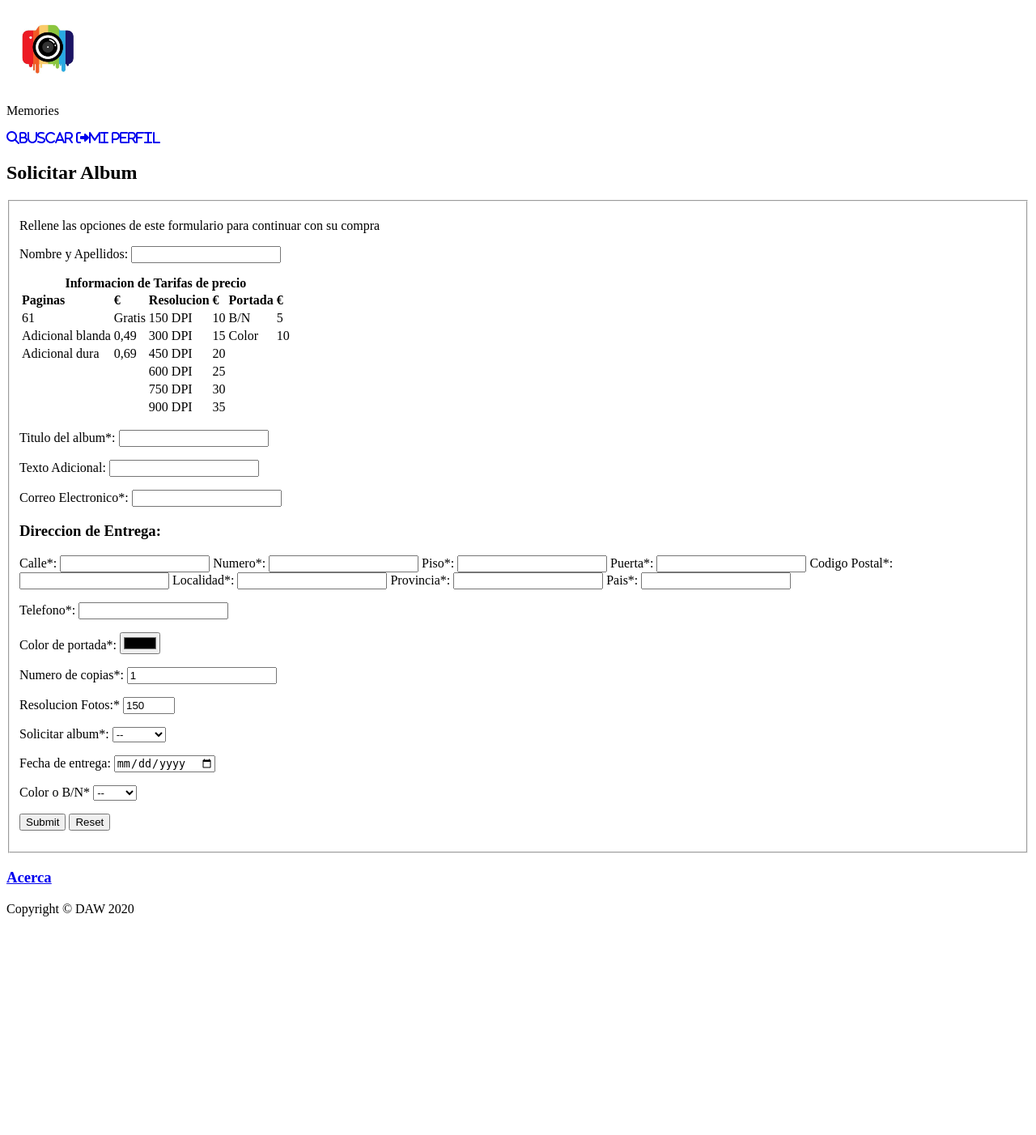
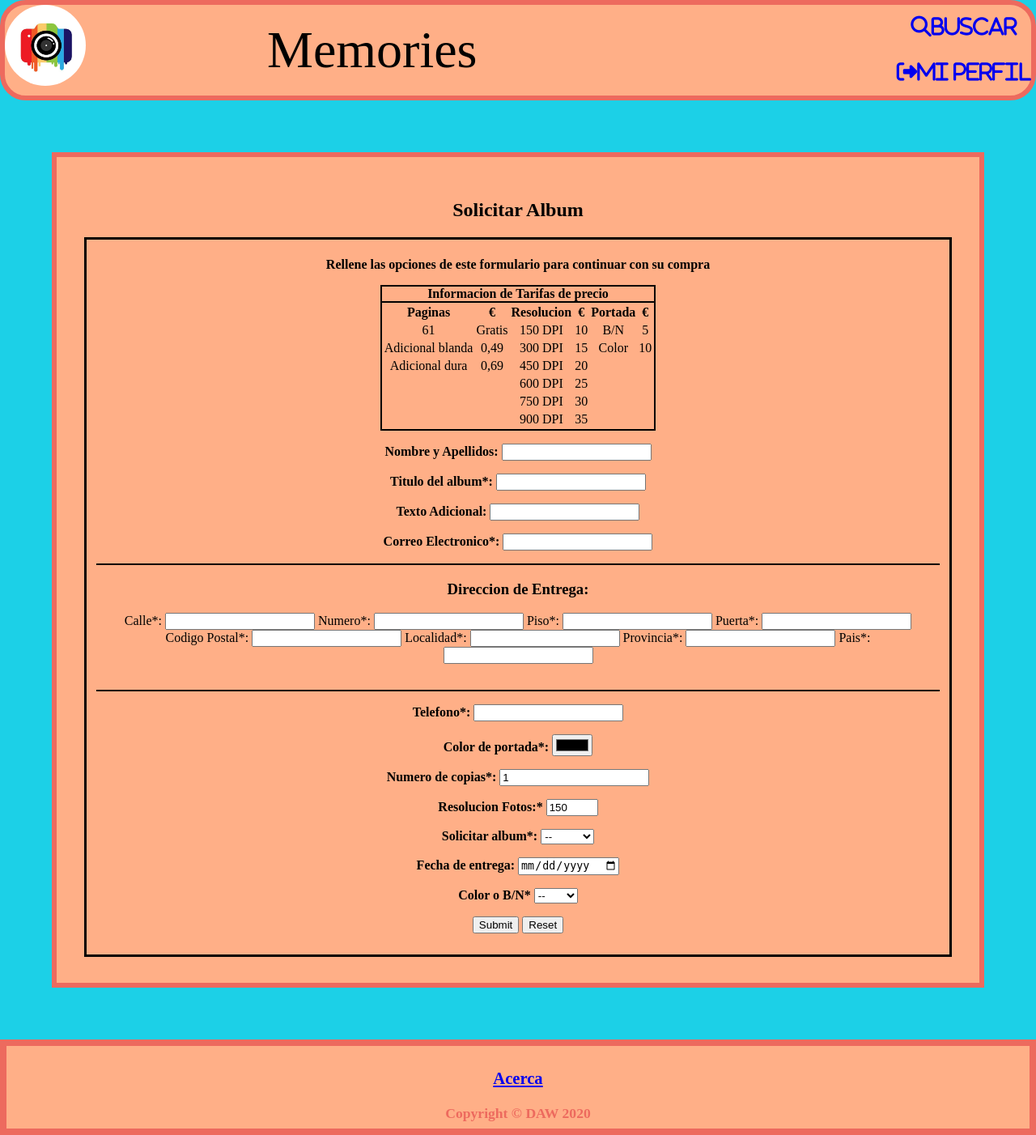
Before and after one commit to yeramora/DAW_goma, a PHP site: page /SolicitarAlbum.html in a window 1280 px wide. Shown: the whole page at 81% size. Before the commit the page ends 1132 px from the top, so only its background shows below. Run offline with PHP 8.4, Linux system fonts and the light colour scheme; some libraries are stand-ins or nearby versions.

Commit message:
Practica 4 - CSS AlexCasiACAB

```diff
--- a/MensajeLogin.html
+++ b/MensajeLogin.html
@@ -2,6 +2,8 @@
 <html lang="es">
   <head>
     <script src="https://kit.fontawesome.com/6b4ca2c1fd.js" crossorigin="anonymous"></script>
+    <link rel="stylesheet" href="cssYera.css" title="Estilo básico" media="screen">
+    <link rel="stylesheet" href="cssAlex.css" title="Estilo básico" media="screen">
     <meta charset="UTF-8">
     <title>Formulario de Login</title>
   </head>
@@ -15,7 +17,7 @@
       </aside>
     </header>
     <main>
-      <article>
+      <article id="modalito">
         <h2>Inicia sesion</h2>
         <form action="/index_logged.html">
             <label for="username">Usuario:</label><input type="text" value="username" placeholder="usuario" id="username">
--- a/MensajeModal.html
+++ b/MensajeModal.html
@@ -2,6 +2,8 @@
 <html lang="es">
   <head>
     <script src="https://kit.fontawesome.com/6b4ca2c1fd.js" crossorigin="anonymous"></script>
+    <link rel="stylesheet" href="cssYera.css" title="Estilo básico" media="screen">
+    <link rel="stylesheet" href="cssAlex.css" title="Estilo básico" media="screen">
     <meta charset="UTF-8">
     <title>Formulario de Busqueda</title>
   </head>
@@ -15,7 +17,7 @@
       </aside>
     </header>
     <main>
-      <article>
+      <article id="modalito">
         <h2>Tienes que estar logeado para acceder a esta informacion</h2>
             <form action="/index_logged.html">
               <label for="username">Usuario:</label><input type="text" value="username" placeholder="usuario" id="username">
--- a/SolicitarAlbum.html
+++ b/SolicitarAlbum.html
@@ -2,8 +2,8 @@
 <html lang="es">
   <head>
     <meta charset="UTF-8">
-    <link rel="stylesheet" href="o.css" title="Estilo básico" media="screen">
-    <script src="https://kit.fontawesome.com/6b4ca2c1fd.js" crossorigin="anonymous"></script>
+    <link rel="stylesheet" href="cssYera.css" title="Estilo básico" media="screen">
+    <link rel="stylesheet" href="cssAlex.css" title="Estilo básico" media="screen">     <script src="https://kit.fontawesome.com/6b4ca2c1fd.js" crossorigin="anonymous"></script>
     <title>Memories LOGGED</title>
   </head>
   <body>
@@ -16,13 +16,11 @@
       </aside>
     </header>
     <main>
-      <article>
+      <article id="formregistro">
         <h2>Solicitar Album</h2>
       <form action="SolicitarAlbumsend.html">
         <fieldset>
           <p>Rellene las opciones de este formulario para continuar con su compra</p>
-          <p><label for="named">Nombre y Apellidos:</label>
-          <input type="text" id="named" name="named" maxlength="200" required></p>
           <table>
             <caption><strong>Informacion de Tarifas de precio</strong></caption>
             <tr>
@@ -85,6 +83,9 @@
               <td> </td>
             </tr>
           </table>
+          <p><label for="named">Nombre y Apellidos:</label>
+          <input type="text" id="named" name="named" maxlength="200" required></p>
+
           <p><label for="tituloa">Titulo del album*:</label>
 
           <input type="text" id="tituloa" name="tituloa" required></p>
--- a/SolicitarAlbumsend.html
+++ b/SolicitarAlbumsend.html
@@ -8,6 +8,8 @@
   </head>
   <body>
     <header>
+      <link rel="stylesheet" href="cssYera.css" title="Estilo básico" media="screen">
+      <link rel="stylesheet" href="cssAlex.css" title="Estilo básico" media="screen">
       <a href="index.html"><img src="logo.png" alt="icono" width="100" height="100"></a>
       <p>Memories</p>
       <aside>
@@ -17,7 +19,7 @@
     </header>
     <main>
         <h1>Informacion Album Solicitado</h1>
-        <fieldset>
+        <fieldset id="albuminfo">
           <legend>Informacion del Album</legend>
           <img src="descarga.png" alt="fotoalbum">
 
--- a/cssAlex.css
+++ b/cssAlex.css
@@ -0,0 +1,71 @@
+:root {
+
+    --Rclaro: #FFAF87;
+    --Rmedio: #FF8E72;
+    --Roscuro: #ED6A5E;
+    --Verde: #4CE0B3;
+    --Azul: #1cd0e7;
+
+}
+
+
+#modalito{
+    background-color: #FFAF87;
+    border: solid 0.4em #ED6A5E;
+    text-align: center;
+    margin: 4em;
+    padding: 2em;
+}
+
+#formregistro>form>fieldset{
+    border: solid 3px black;
+    display: block;
+}
+
+
+#formregistro{
+    background-color: #FFAF87;
+    border: solid 0.4em #ED6A5E;
+    margin: 4em;
+    padding: 2em;
+
+
+}
+
+#formregistro>form>fieldset>table>caption{
+    border: solid 2px black;
+    border-bottom: 0px;
+    table-layout: fixed;
+}
+
+#formregistro>form>fieldset>table{
+    border: solid 2px black;
+    table-layout: fixed;
+    margin-left: auto;
+    margin-right: auto;
+}
+
+#formregistro>form>fieldset>p{
+    font-weight: bold;
+    display: block;
+}
+
+#formregistro>form>fieldset>section{
+    border-top: solid 2px black;
+    border-bottom: solid 2px black;
+    padding: 2em;
+    padding-top: 0em;
+    display: block;
+}
+
+#albuminfo{
+    background-color: #FFAF87;
+    border: solid 0.4em #ED6A5E;
+    margin: 4em;
+    padding: 2em;
+    text-align: center;
+}
+
+main{
+    text-align: center;
+}
--- a/cssYera.css
+++ b/cssYera.css
@@ -4,6 +4,7 @@
     --Rmedio: #FF8E72;
     --Roscuro: #ED6A5E;
     --Verde: #4CE0B3;
+    --Azul: #1cd0e7;
 
 }
 
@@ -13,7 +14,7 @@
 }
 
 body {
- background-color: #4CE0B3;
+ background-color: #1cd0e7;
  margin:0em;
 }
 
@@ -22,7 +23,7 @@ header {
     border-radius: 2em;
     display:flex;
     flex-direction: row;
-    border:solid 1em #ED6A5E;
+    border:solid 0.4em #ED6A5E;
     margin:auto;
 }
 header>a>img{
```
